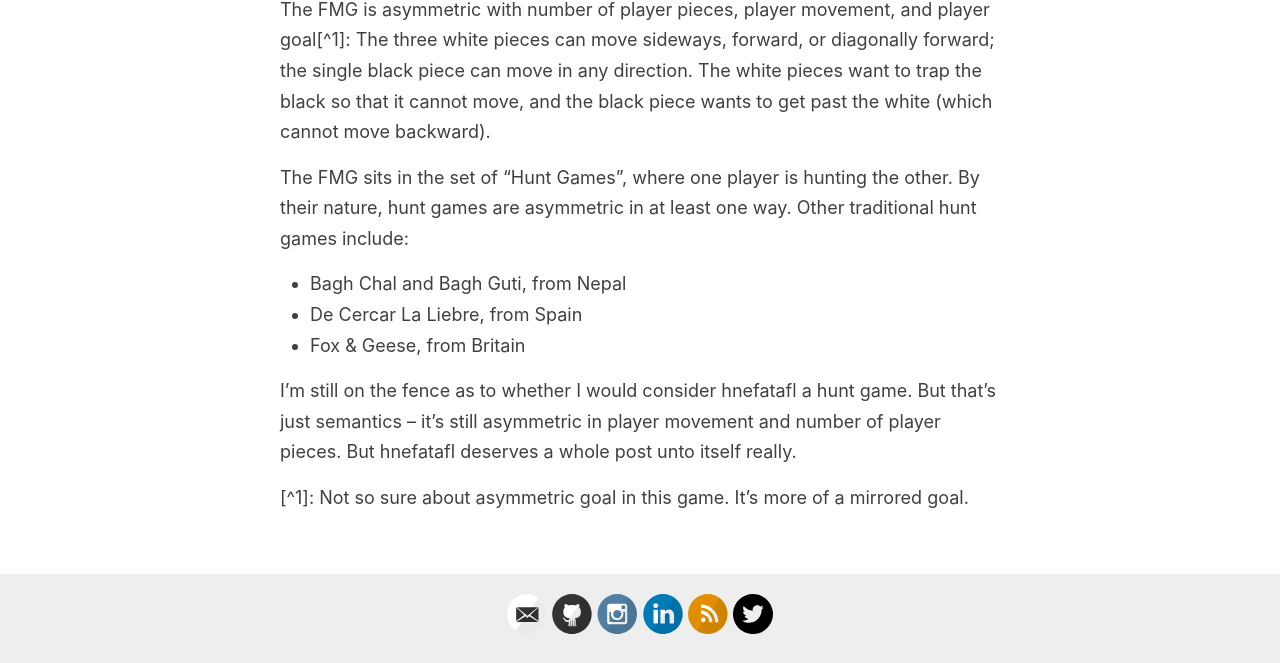
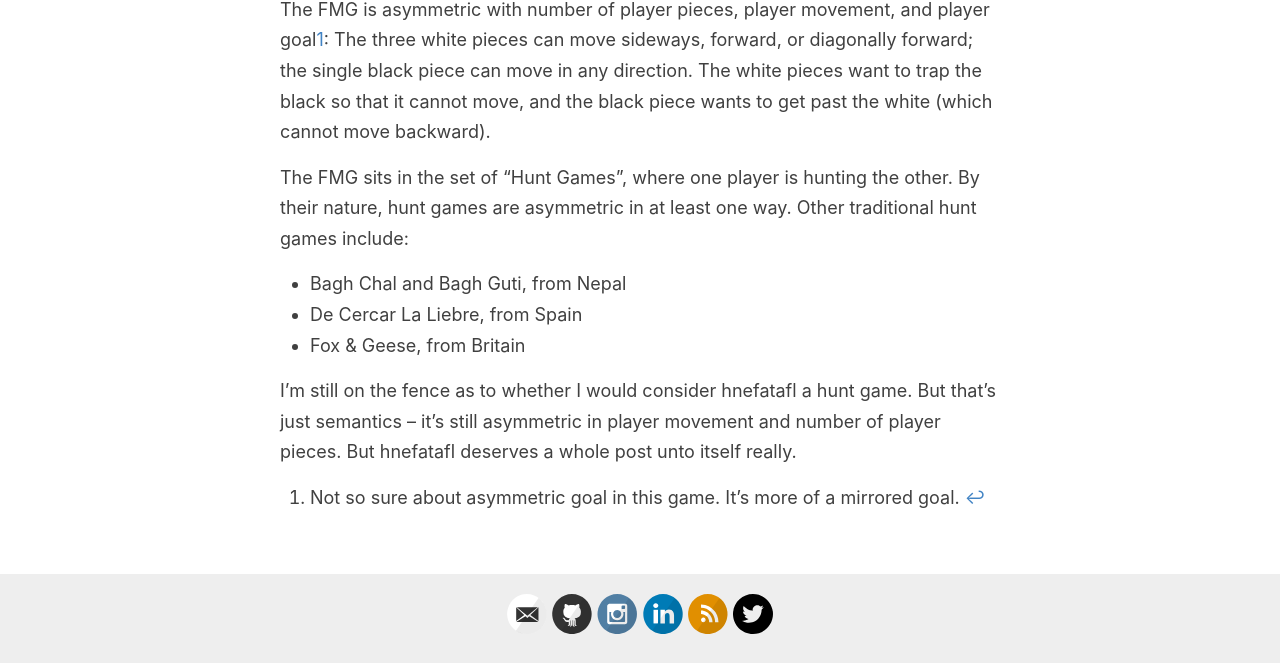
Before and after one commit to lucashaley/lucashaley.github.io, a Jekyll site: the page built from _posts/2019-01-27-traditional-hunt-games-and-asymmetry.md, in a window 1280 px wide. Shown: the part 914-1577 px from the top of the page. Built offline with Jekyll 4.4.1, drawn with Linux system fonts in a browser that asks for light colours.

Commit message:
Updated Traditional Hunt Games And Asymmetry

```diff
--- a/_posts/2019-01-27-traditional-hunt-games-and-asymmetry.md
+++ b/_posts/2019-01-27-traditional-hunt-games-and-asymmetry.md
@@ -22,7 +22,7 @@ I was also reminded of the French Military Game. Which is a terrible title for a
 
 ![martin-gardner.png](/uploads/martin-gardner.png)
 
-The FMG is asymmetric with number of player pieces, player movement, and player goal\[^1\]: The three white pieces can move sideways, forward, or diagonally forward; the single black piece can move in any direction. The white pieces want to trap the black so that it cannot move, and the black piece wants to get past the white (which cannot move backward).
+The FMG is asymmetric with number of player pieces, player movement, and player goal[^1]: The three white pieces can move sideways, forward, or diagonally forward; the single black piece can move in any direction. The white pieces want to trap the black so that it cannot move, and the black piece wants to get past the white (which cannot move backward).
 
 The FMG sits in the set of "Hunt Games", where one player is hunting the other. By their nature, hunt games are asymmetric in at least one way. Other traditional hunt games include:
 
@@ -32,4 +32,4 @@ The FMG sits in the set of "Hunt Games", where one player is hunting the other.
 
 I'm still on the fence as to whether I would consider hnefatafl a hunt game. But that's just semantics – it's still asymmetric in player movement and number of player pieces. But hnefatafl deserves a whole post unto itself really.
 
-\[^1\]: Not so sure about asymmetric goal in this game. It's more of a mirrored goal.
+[^1]: Not so sure about asymmetric goal in this game. It's more of a mirrored goal.
```
